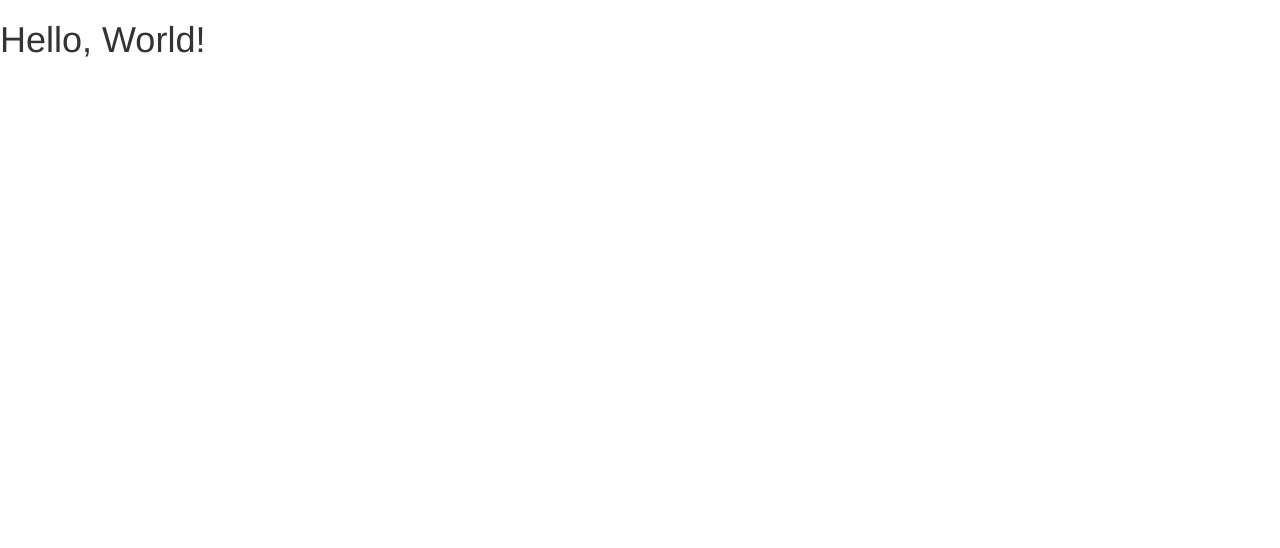
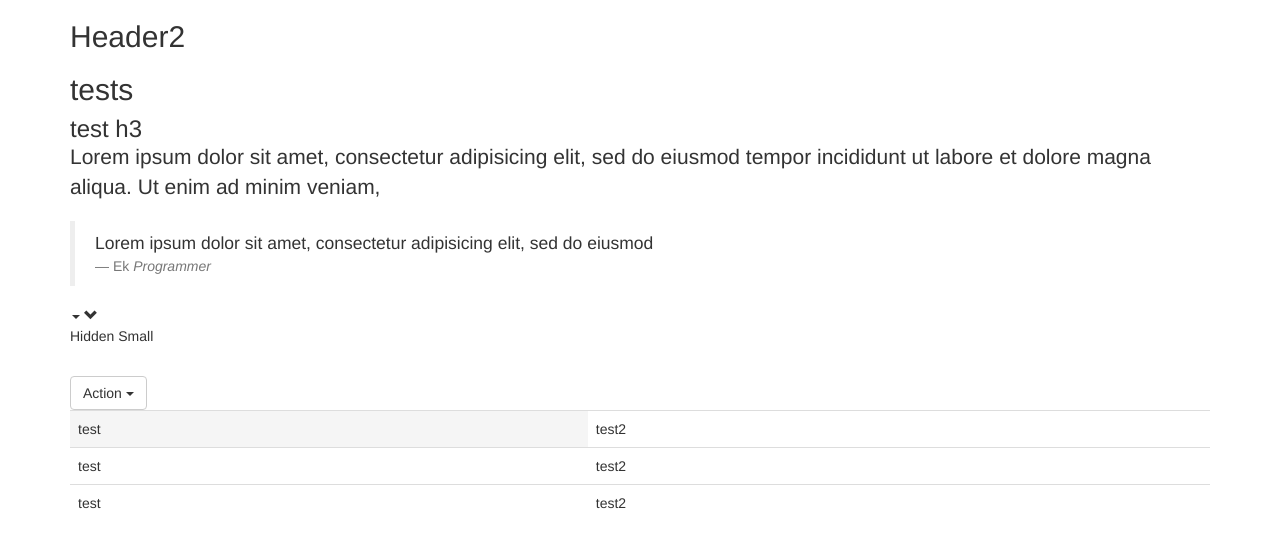
Before and after one commit to ekkapob/rugbit, a website: page public/index.html in a window 1280 px wide. Drawn offline with nearby package versions, Linux system fonts and the light colour scheme.

Commit message:
Experiment

```diff
--- a/public/index.html
+++ b/public/index.html
@@ -7,7 +7,47 @@
 	<link rel="stylesheet" href="css/styles.css">
 </head>
 <body>
-	<h1>Hello, World!</h1>
+<div class="container">
+	<h2>Header2</h2>
+	<div class="h2">tests</div>
+	<span class="h3">test h3</span>
+	<p class="lead">Lorem ipsum dolor sit amet, consectetur adipisicing elit, sed do eiusmod
+	tempor incididunt ut labore et dolore magna aliqua. Ut enim ad minim veniam,
+	<blockquote>
+		Lorem ipsum dolor sit amet, consectetur adipisicing elit, sed do eiusmod
+		<small>Ek <cite>Programmer</cite></small>
+	</blockquote>
+	<span class="caret"></span>
+	<span class="glyphicon glyphicon-chevron-down"></span>
+	<p class="visible-lg">Hidden Small</p>
+	<br/>
+
+	<div class="btn-group">
+		<button type="button" class="btn btn-default dropdown-toggle" data-toggle="dropdown">Action <span class="caret"></span></button>
+		<ul class="dropdown-menu" role="menu">
+			<li>
+				<a href="#">optioin1</a>
+			</li>
+		</ul>
+	</div>
+
+	<div class="table-responsive">
+		<table class="table">
+			<tr>
+				<td class="active">test</td>
+				<td>test2</td>
+			</tr>
+			<tr>
+				<td>test</td>
+				<td>test2</td>
+			</tr>
+			<tr>
+				<td>test</td>
+				<td>test2</td>
+			</tr>
+		</table>
+	</div>
+</div>
 	<script src="https://code.jquery.com/jquery-2.1.3.min.js"></script>
 	<script src="https://maxcdn.bootstrapcdn.com/bootstrap/3.3.1/js/bootstrap.min.js"></script>
 </body>
```
